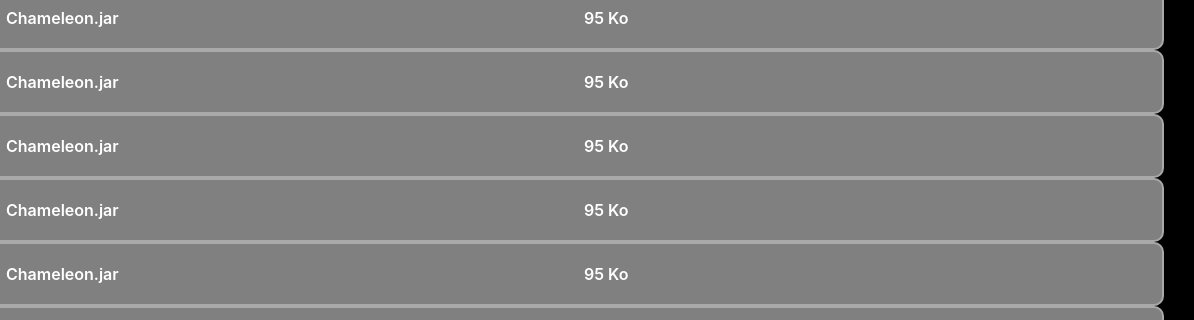
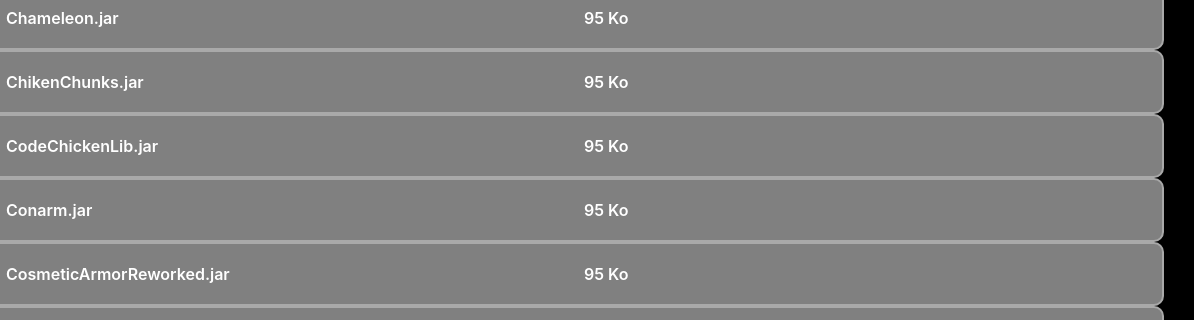
Before and after one commit to arthur-pbty/modpack, a plain HTML site: page index.html in a window 1280 px wide. Shown: the part 204-524 px from the top of the page, 86-1280 px from the left. Drawn offline with Linux system fonts and the light colour scheme.

Commit message:
modified:   index.html

```diff
--- a/index.html
+++ b/index.html
@@ -20,22 +20,22 @@
         </div>
         <div class="mod">
             <img src="java-logo.jpg" alt="Logo Java" class="logo_java">
-            <a href="mods/Chameleon-1.12-4.1.3.jar" download="Chameleon.jar" class="nom_mod">Chameleon.jar</a>
+            <a href="mods/ChickenChunks-1.12.2-2.4.2.74-universal.jar" download="ChikenChunks.jar" class="nom_mod">ChikenChunks.jar</a>
             <p class="taille_mod">95 Ko</p>
         </div>
         <div class="mod">
             <img src="java-logo.jpg" alt="Logo Java" class="logo_java">
-            <a href="mods/Chameleon-1.12-4.1.3.jar" download="Chameleon.jar" class="nom_mod">Chameleon.jar</a>
+            <a href="mods/CodeChickenLib-1.12.2-3.2.3.358-universal.jar" download="CodeChickenLib.jar" class="nom_mod">CodeChickenLib.jar</a>
             <p class="taille_mod">95 Ko</p>
         </div>
         <div class="mod">
             <img src="java-logo.jpg" alt="Logo Java" class="logo_java">
-            <a href="mods/Chameleon-1.12-4.1.3.jar" download="Chameleon.jar" class="nom_mod">Chameleon.jar</a>
+            <a href="mods/conarm-1.12.2-1.2.5.10.jar" download="Conarm.jar" class="nom_mod">Conarm.jar</a>
             <p class="taille_mod">95 Ko</p>
         </div>
         <div class="mod">
             <img src="java-logo.jpg" alt="Logo Java" class="logo_java">
-            <a href="mods/Chameleon-1.12-4.1.3.jar" download="Chameleon.jar" class="nom_mod">Chameleon.jar</a>
+            <a href="mods/CosmeticArmorReworked-1.12.2-v5a.jar" download="CosmeticArmorReworked.jar" class="nom_mod">CosmeticArmorReworked.jar</a>
             <p class="taille_mod">95 Ko</p>
         </div>
         <div class="mod">
```
